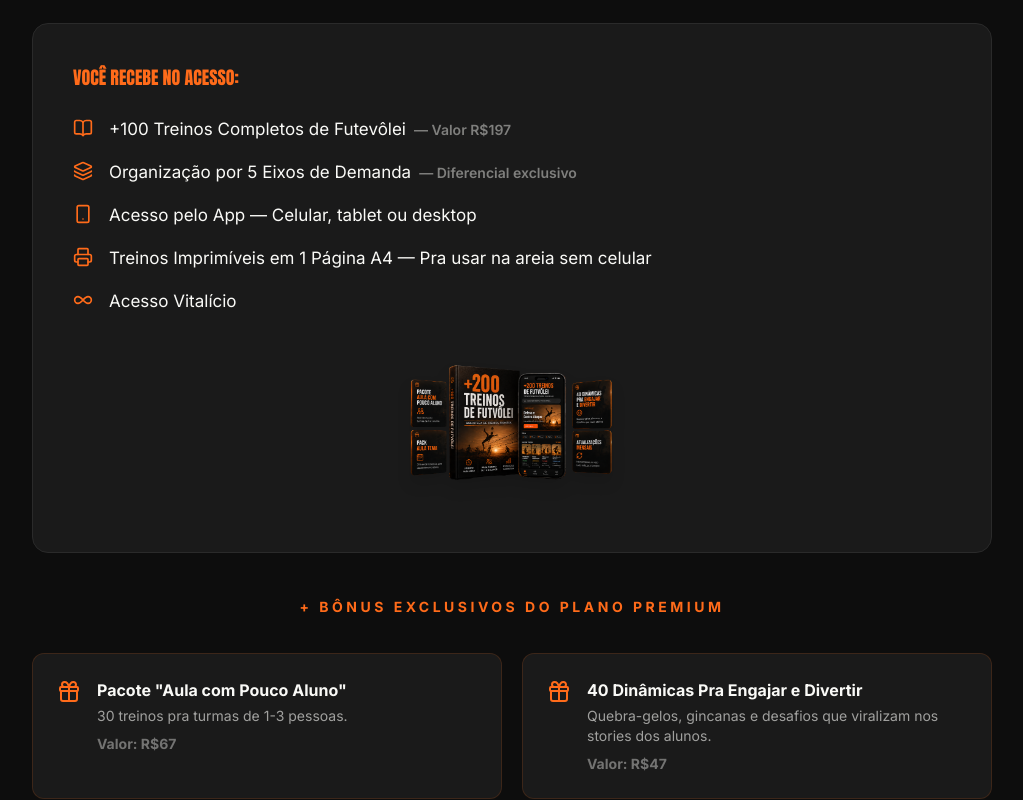
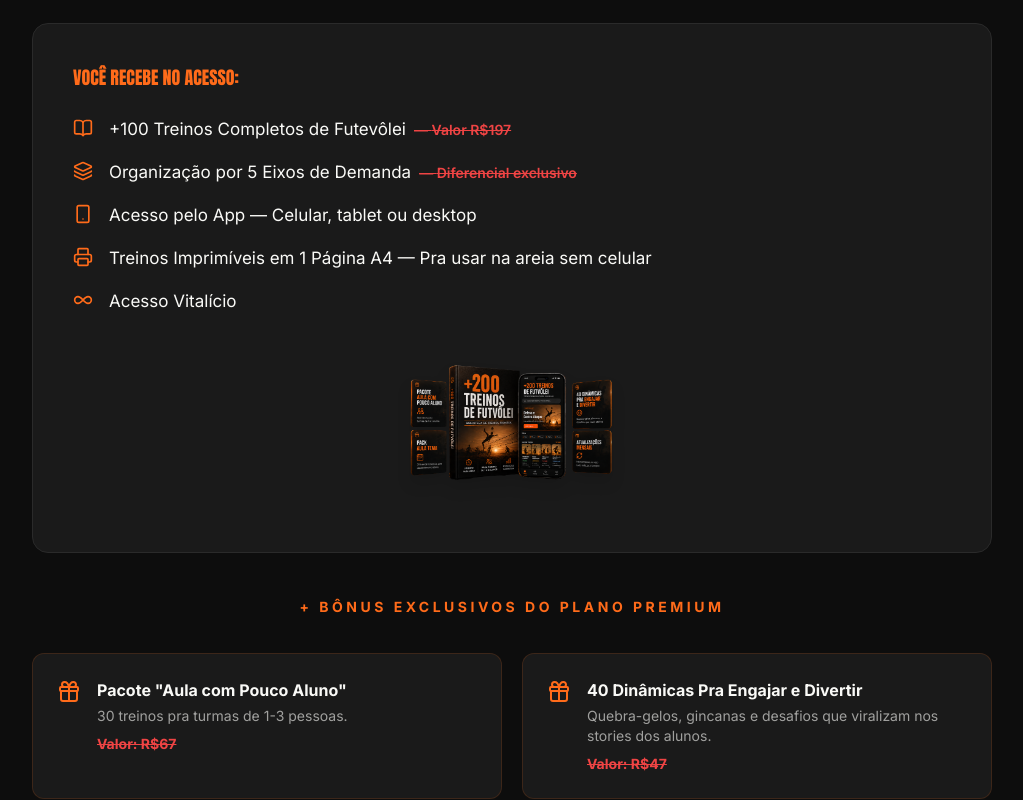
Before and after one commit to caualobo31/200treinosdefutvolei, a Next.js app: page / in a window 1280 px wide. Shown: the part 4600-5400 px from the top of the page, without its empty margins (128-1151 px from the left). Built offline with nearby package versions, Linux system fonts and the light colour scheme.

Commit message:
style: valores da seção Bônus riscados e em vermelho
Co-Authored-By: Claude Sonnet 4.6 <noreply@anthropic.com>

```diff
--- a/components/sections/Bonuses.tsx
+++ b/components/sections/Bonuses.tsx
@@ -81,8 +81,8 @@ export function Bonuses() {
                     <span style={{ color: "var(--color-text-light)" }}>{item.text}</span>
                     {item.value && (
                       <span
-                        className="ml-2 text-sm font-semibold"
-                        style={{ color: "rgba(250,250,247,0.45)" }}
+                        className="ml-2 text-sm font-semibold line-through"
+                        style={{ color: "#ef4444" }}
                       >
                         — {item.value}
                       </span>
@@ -146,8 +146,8 @@ export function Bonuses() {
                     {bonus.desc}
                   </div>
                   <div
-                    className="text-sm font-bold"
-                    style={{ color: "rgba(250,250,247,0.4)" }}
+                    className="text-sm font-bold line-through"
+                    style={{ color: "#ef4444" }}
                   >
                     Valor: {bonus.value}
                   </div>
```
